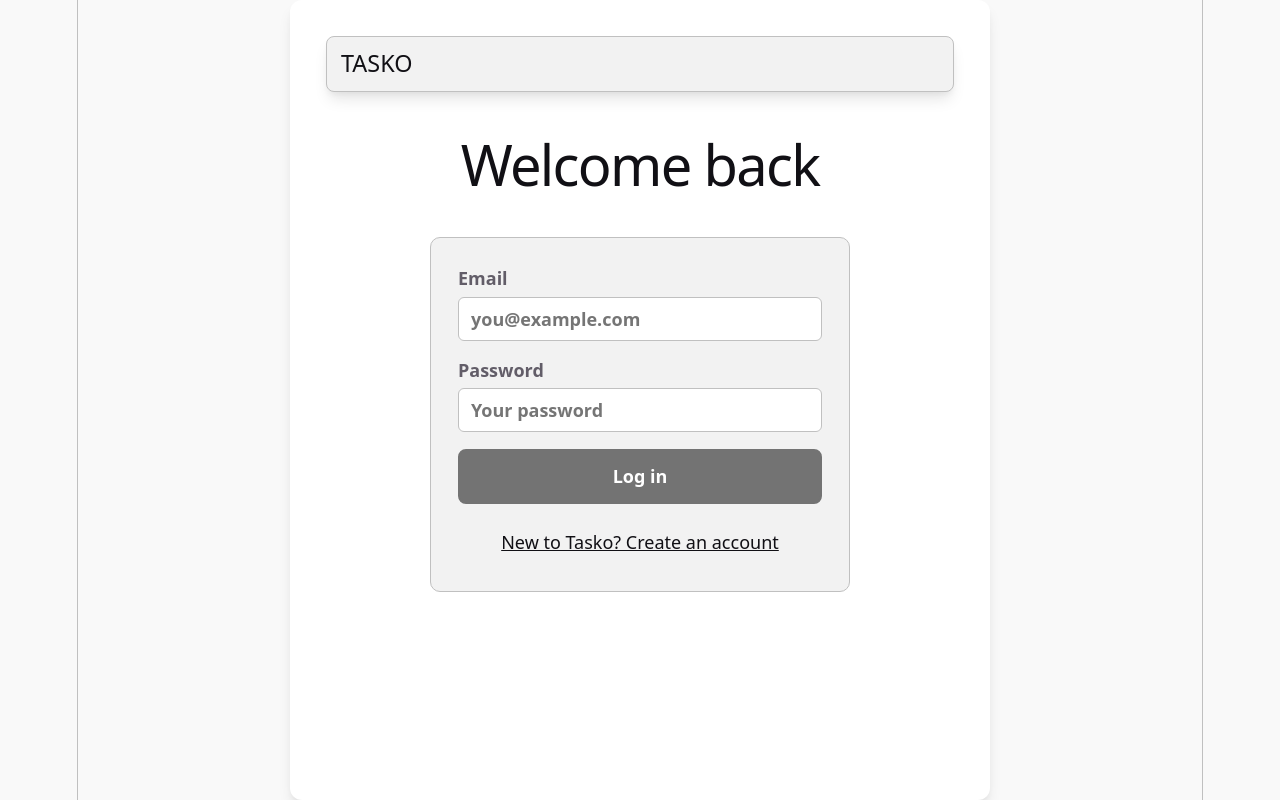
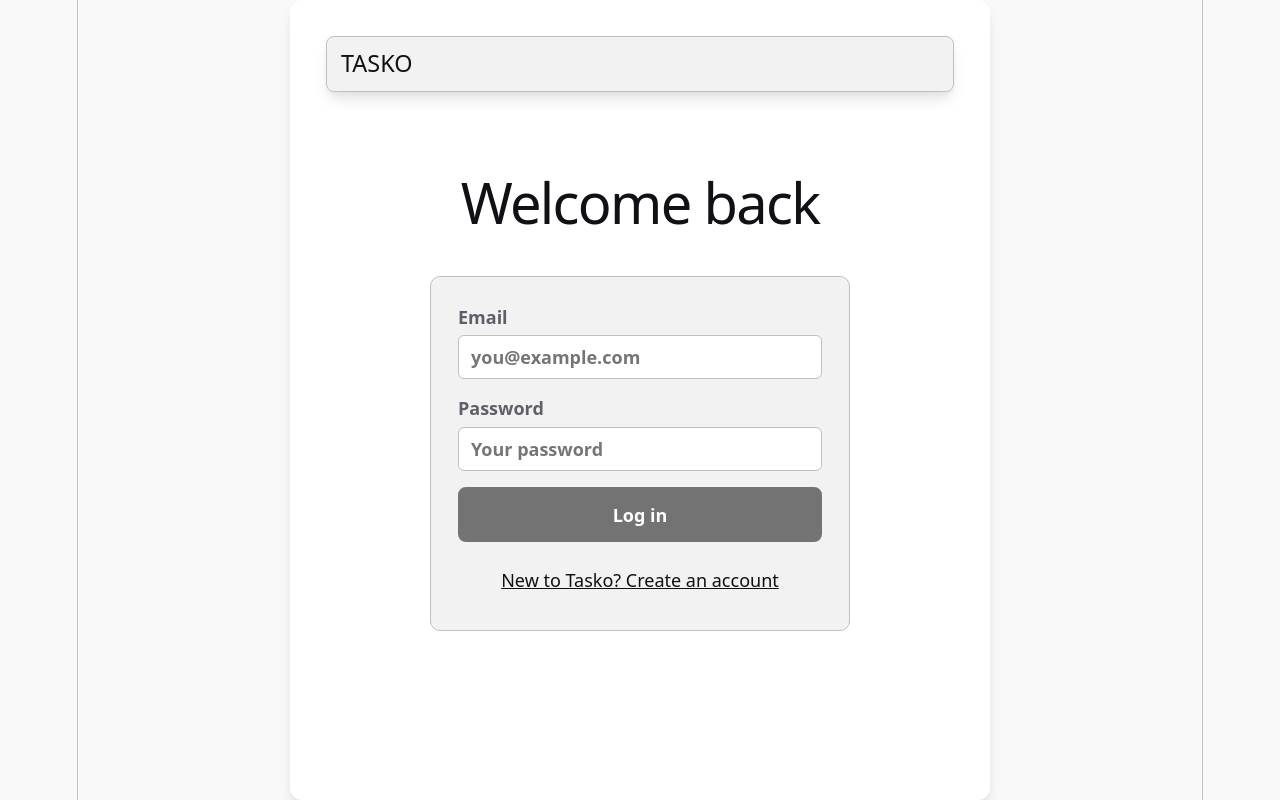
Before and after one commit to rebeccafitzpatr/tasko, a Vue app in the folder apps/web/: page /login in a window 1280 px wide. Built offline with nearby package versions, Linux system fonts and the light colour scheme; no server answers.

Commit message:
add nicer padding to the top of pages

```diff
--- a/apps/web/src/App.vue
+++ b/apps/web/src/App.vue
@@ -19,7 +19,9 @@
       </div>
     </nav>
 
-    <router-view />
+    <main class="page-content">
+      <router-view />
+    </main>
   </div>
 </template>
 
@@ -61,6 +63,10 @@
 
 .centered-container nav .logo {
   margin: 0 2px;
+}
+
+.page-content {
+  padding-top: clamp(1.5rem, 3vw, 2.5rem);
 }
 
 .nav-user {
```
